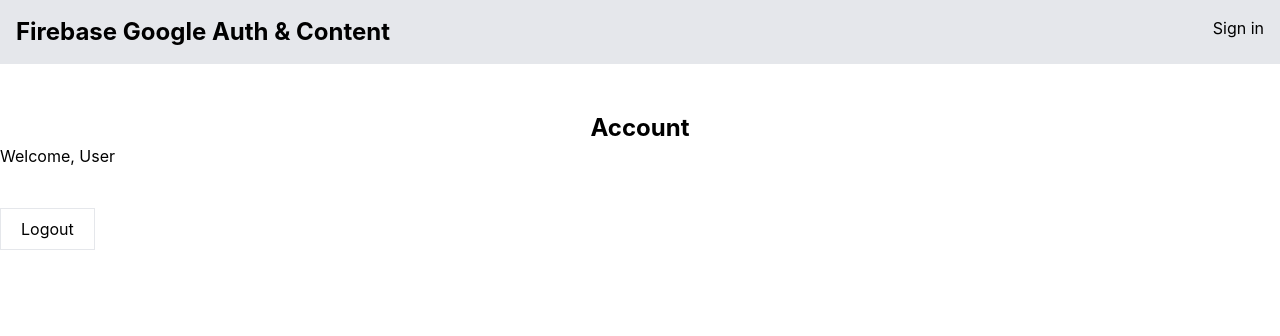
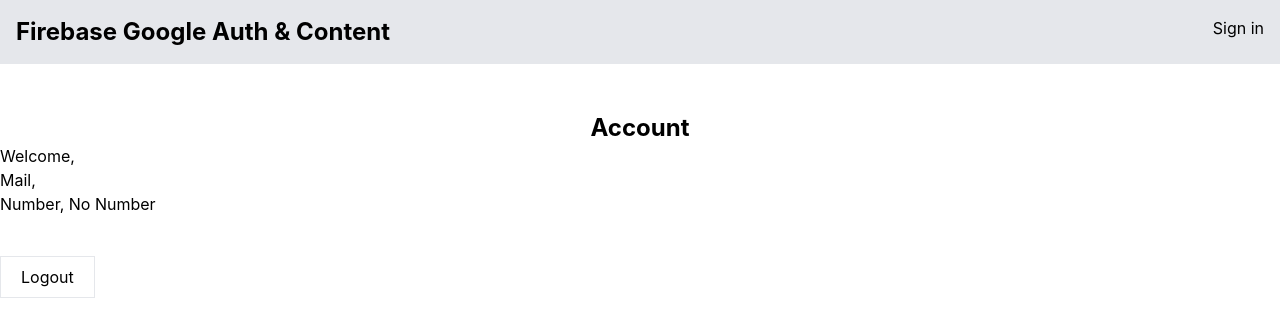
Before and after one commit to alb1nut/firebase-auth, a React (Create React App) app: page /account in a window 1280 px wide. Shown: the top 336 px of the page. Built offline with nearby package versions, Linux system fonts and the light colour scheme; no server answers.

Commit message:
added useNavigate hook to navigate a user when user state is not null

```diff
--- a/src/pages/Account.jsx
+++ b/src/pages/Account.jsx
@@ -1,11 +1,17 @@
 import React from "react";
+import { UserAuth } from "../context/AuthContext";
 
 const Account = () => {
+
+  const { user } =UserAuth()
+  console.log(user);
   return (
     <div className="w-[300] m-auto">
       <h1 className="text-center text-2xl font-bold pt-12">Account</h1>
       <div>
-        <p>Welcome, User</p>
+        <p>Welcome, {user?.displayName}</p>
+        <p>Mail, {user?.email}</p>
+        <p>Number, {user?.phoneNumber != null ? user?.phoneNumber : "No Number"}</p>
       </div>
       <button className="border py-2 px-5 mt-10">Logout</button>
     </div>
```
